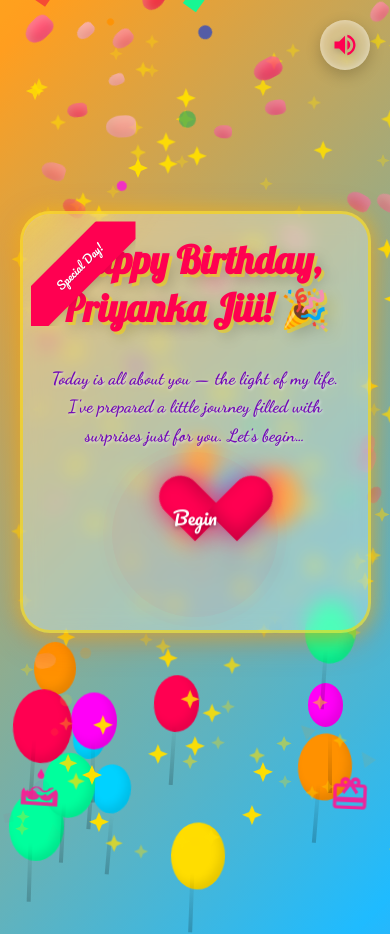
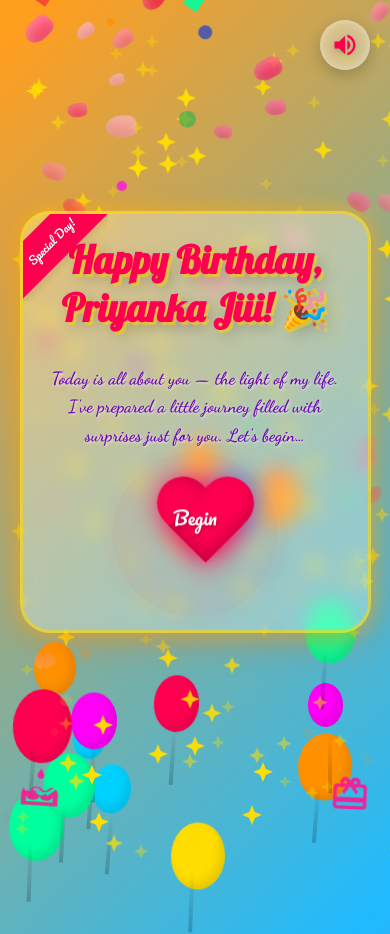
Before and after one commit to Gauravmca76/HappyBDay, a plain HTML site: page index.html in a window 390 px wide. Shown: the top 934 px of the page. Drawn offline with Linux system fonts and the light colour scheme.

Commit message:
Update index.html

```diff
--- a/index.html
+++ b/index.html
@@ -487,9 +487,9 @@
             }
 
             .heart-button:before, .heart-button:after {
-                left: 40px;
+/*                 left: 40px;
                 width: 40px;
-                height: 60px;
+                height: 60px; */
             }
 
             .heart-button-text {
@@ -499,8 +499,8 @@
 
             .ribbon {
                 transform: scale(0.7);
-                top: -15px;
-                left: -15px;
+                top: -40px;
+                left: -43px;
             }
 
             .cake-icon, .gift-icon {
@@ -851,4 +851,5 @@ window.addEventListener('load', function() {
 });
     </script>
 </body>
+
 </html>
```
